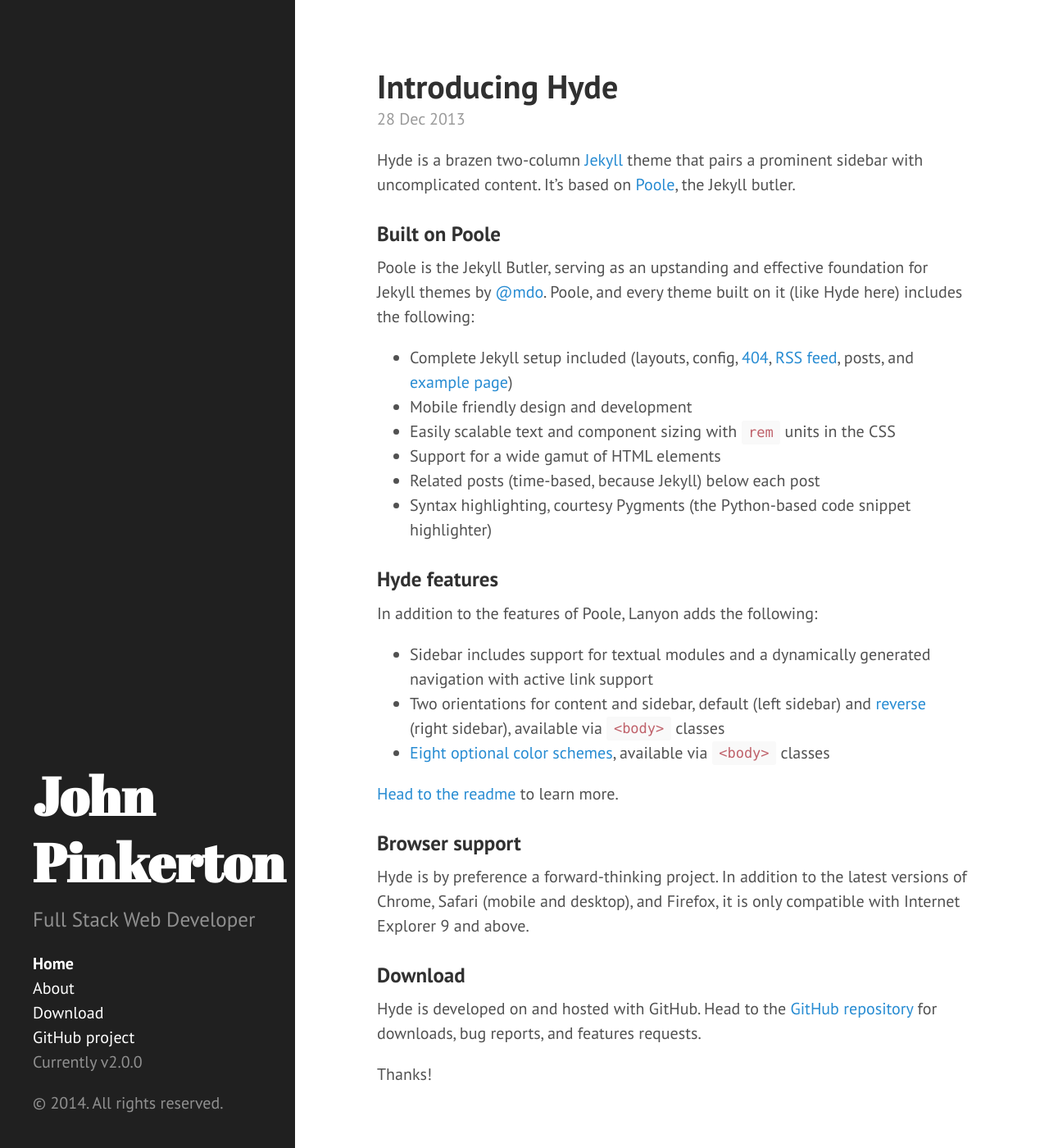
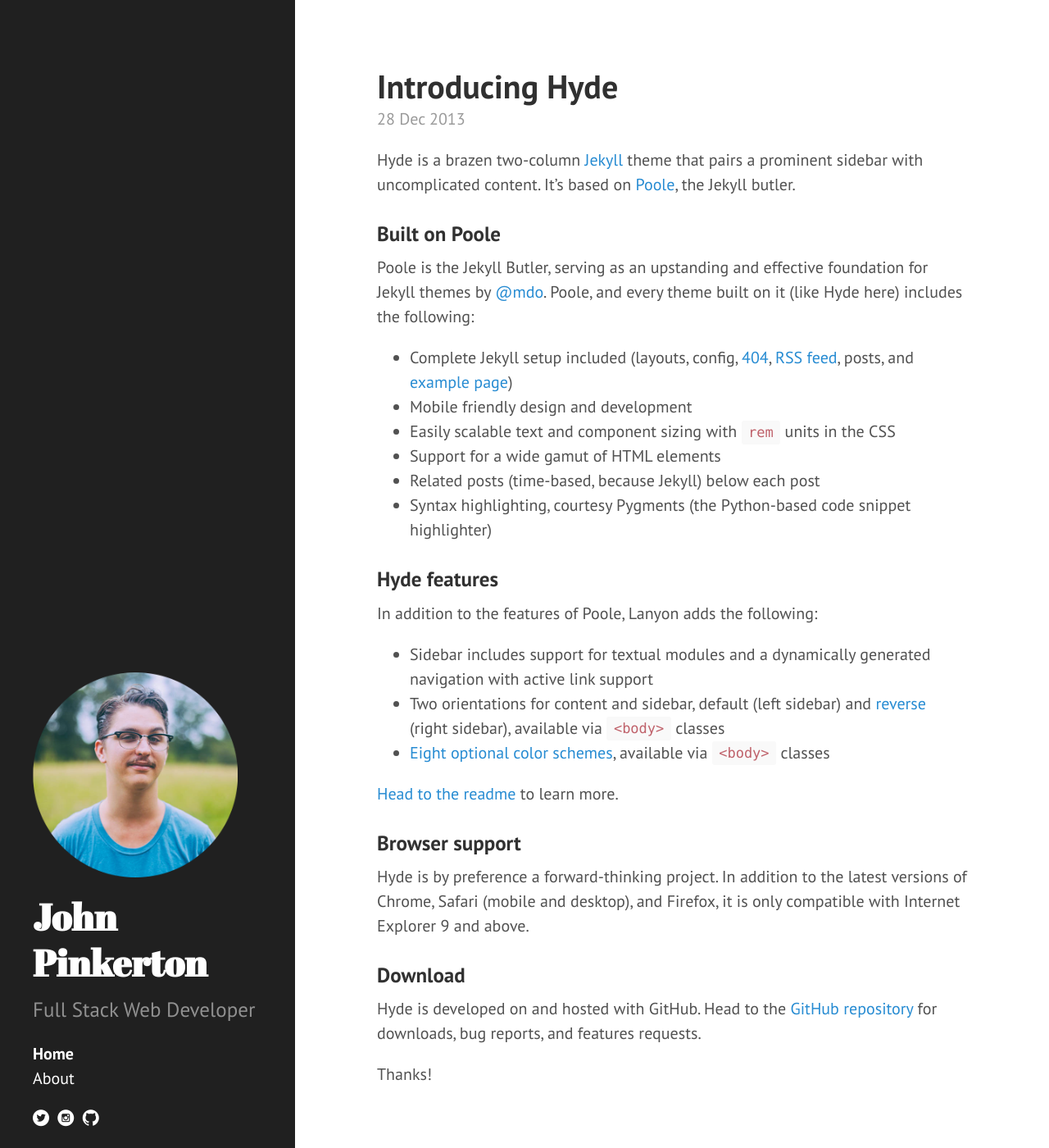
Before and after one commit to johnthepink/johnthepink.github.io, a Jekyll site: the page built from index.html, in a window 1280 px wide and 1400 px high. Shown: the whole window at 82% size. Built offline with Jekyll 4.4.1, drawn with Linux system fonts in a browser that asks for light colours; Markdown is read by kramdown in place of the engine named in the settings; the list of posts is cut into pages by our own code.

Commit message:
style sidebar

```diff
--- a/_includes/head.html
+++ b/_includes/head.html
@@ -17,11 +17,13 @@
   <link rel="stylesheet" href="/public/css/poole.css">
   <link rel="stylesheet" href="/public/css/syntax.css">
   <link rel="stylesheet" href="/public/css/hyde.css">
+  <link rel="stylesheet" href="/public/css/icons.css">
+  <link rel="stylesheet" href="/public/css/style.css">
   <link rel="stylesheet" href="http://fonts.googleapis.com/css?family=PT+Sans:400,400italic,700|Abril+Fatface">
 
   <!-- Icons -->
   <link rel="apple-touch-icon-precomposed" sizes="144x144" href="/public/apple-touch-icon-144-precomposed.png">
-                                 <link rel="shortcut icon" href="/public/favicon.ico">
+  <link rel="shortcut icon" href="/public/favicon.ico">
 
   <!-- RSS -->
   <link rel="alternate" type="application/rss+xml" title="RSS" href="/atom.xml">
--- a/_includes/sidebar.html
+++ b/_includes/sidebar.html
@@ -1,6 +1,7 @@
 <div class="sidebar">
   <div class="container sidebar-sticky">
     <div class="sidebar-about">
+      <img src="/public/img/john@2x.png" />
       <h1>{{ site.title }}</h1>
       <p class="lead">{{ site.description }}</p>
     </div>
@@ -26,11 +27,11 @@
         {% endif %}
       {% endfor %}
 
-      <li class="sidebar-nav-item"><a href="{{ site.github.repo }}/archive/v{{ site.version }}.zip">Download</a></li>
-      <li class="sidebar-nav-item"><a href="{{ site.github.repo }}">GitHub project</a></li>
-      <li class="sidebar-nav-item">Currently v{{ site.version }}</li>
     </ul>
 
-    <p>&copy; {{ site.time | date: '%Y' }}. All rights reserved.</p>
+    <a class="icon-social icon-twitter-circle" target="_blank" href="http://twitter.com/johnthepink"></a>
+    <a class="icon-social icon-insta-circle" target="_blank" href="http://instagram.com/johnthepink"></a>
+    <a class="icon-social icon-github" target="_blank" href="http://github.com/johnthepink"></a>
+
   </div>
 </div>
--- /dev/null
+++ b/public/css/icons.css
@@ -0,0 +1,106 @@
+@font-face {
+  font-family: 'icons';
+  src:url('/public/fonts/icons.eot?tgsyob');
+  src:url('/public/fonts/icons.eot?#iefixtgsyob') format('embedded-opentype'),
+    url('/public/fonts/icons.woff?tgsyob') format('woff'),
+    url('/public/fonts/icons.ttf?tgsyob') format('truetype'),
+    url('/public/fonts/icons.svg?tgsyob#icons') format('svg');
+  font-weight: normal;
+  font-style: normal;
+}
+
+[class^="icon-"], [class*=" icon-"] {
+  font-family: 'icons';
+  speak: none;
+  font-style: normal;
+  font-weight: normal;
+  font-variant: normal;
+  text-transform: none;
+  line-height: 1;
+
+  /* Better Font Rendering =========== */
+  -webkit-font-smoothing: antialiased;
+  -moz-osx-font-smoothing: grayscale;
+}
+
+.icon-brddg:before {
+  content: "\e600";
+}
+.icon-branding:before {
+  content: "\e601";
+}
+.icon-dev:before {
+  content: "\e602";
+}
+.icon-design:before {
+  content: "\e603";
+}
+.icon-video:before {
+  content: "\e604";
+}
+.icon-discover:before {
+  content: "\e605";
+}
+.icon-plan:before {
+  content: "\e606";
+}
+.icon-build:before {
+  content: "\e607";
+}
+.icon-deploy:before {
+  content: "\e608";
+}
+.icon-twitter:before {
+  content: "\e609";
+}
+.icon-twitter-circle:before {
+  content: "\e60a";
+}
+.icon-dribbble:before {
+  content: "\e60b";
+}
+.icon-dribbble-circle:before {
+  content: "\e60c";
+}
+.icon-insta:before {
+  content: "\e60d";
+}
+.icon-insta-circle:before {
+  content: "\e60e";
+}
+.icon-github:before {
+  content: "\e60f";
+}
+.icon-email:before {
+  content: "\e610";
+}
+.icon-email-circle:before {
+  content: "\e611";
+}
+.icon-arrow:before {
+  content: "\e612";
+}
+.icon-previous:before {
+  content: "\e613";
+}
+.icon-next:before {
+  content: "\e614";
+}
+.icon-close:before {
+  content: "\e615";
+}
+.icon-phone-circle:before {
+  content: "\e616";
+}
+.icon-mail-circle:before {
+  content: "\e617";
+}
+.icon-vimeo:before {
+  content: "\e618";
+}
+.icon-tumblr:before {
+  content: "\e619";
+}
+.icon-apple:before {
+  content: "\e61a";
+}
--- /dev/null
+++ b/public/css/style.sass
@@ -0,0 +1,17 @@
+---
+---
+
+.sidebar
+  .sidebar-sticky
+    .sidebar-about
+      h1
+        font-size: 2.25rem
+      img
+        height: 250px
+        width: 250px
+
+    .icon-social
+      padding-right: 5px
+      &:hover
+        text-decoration: none
+        color: darken(#fff, 15%)
```
Also changed, not shown: public/fonts/icons.ttf (added), public/fonts/icons.woff (added), public/img/john@2x.png (added), 2 other files.
